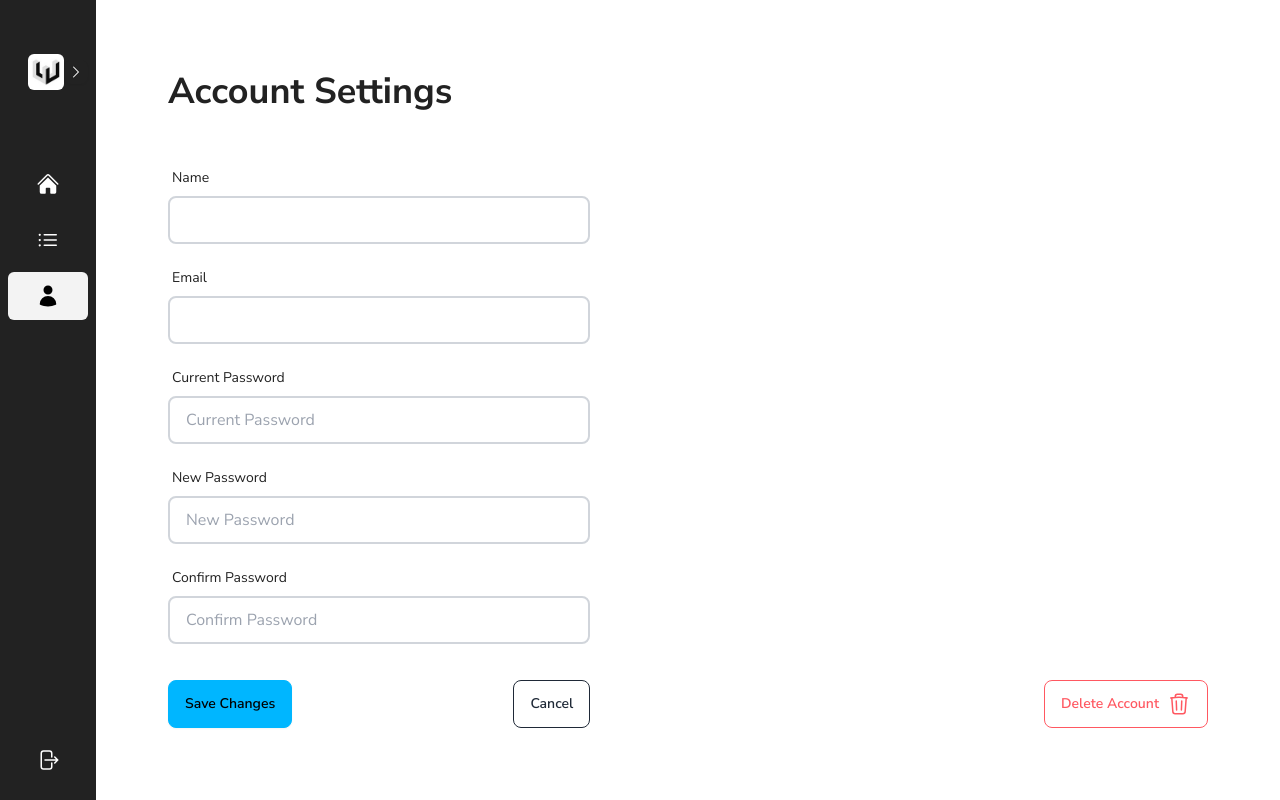
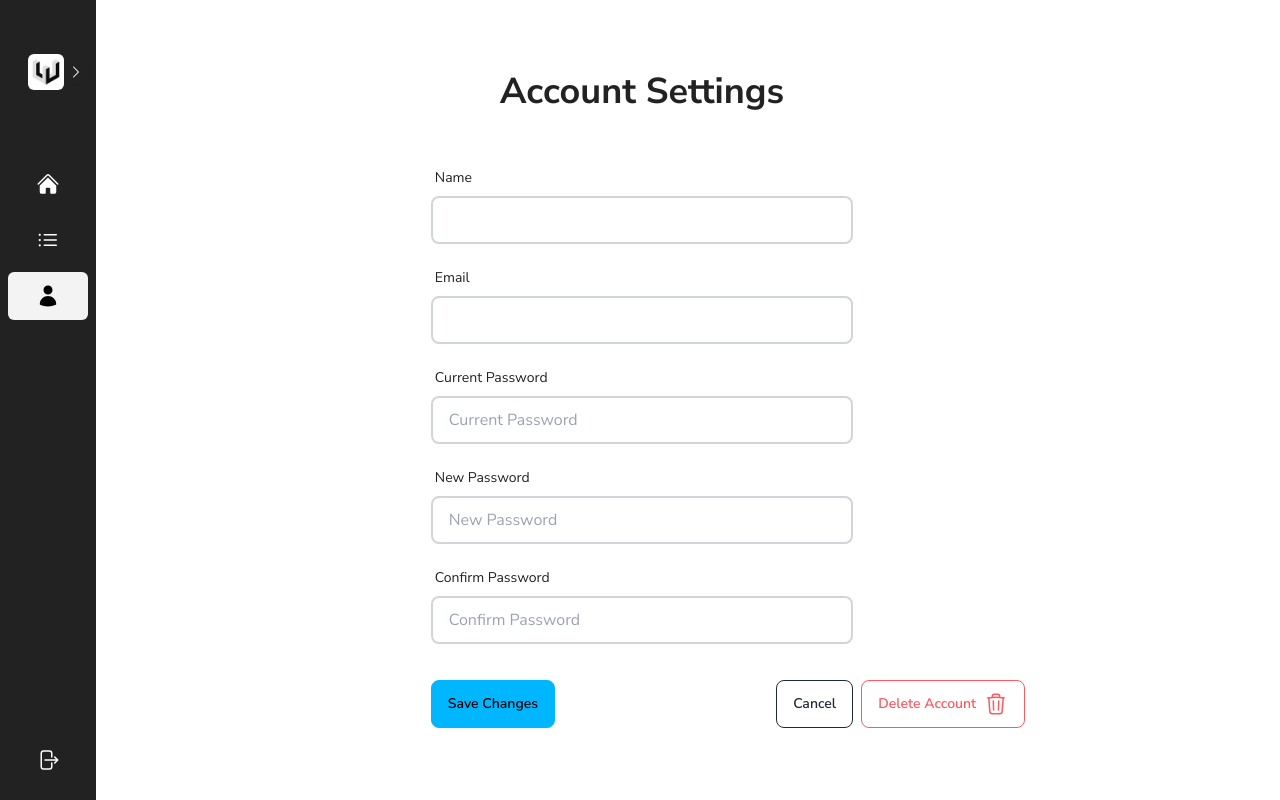
Before and after one commit to zachkfan/pathtoswe, a Next.js app: page /account in a window 1280 px wide. Built offline with nearby package versions, Linux system fonts and the light colour scheme; no server answers; a web font is replaced by a local one.

Commit message:
styled account page.

```diff
--- a/src/app/(dashboard-group)/account/page.tsx
+++ b/src/app/(dashboard-group)/account/page.tsx
@@ -38,11 +38,12 @@ export default async function Page() {
   }
 
   return (
-    <div className="p-6">
-      <h1 className="text-4xl text-black-gray font-bold mb-12">
+    <div className="p-6 flex flex-row justify-center items-end gap-2">
+      <div className="pl-20 flex flex-col items-center w-fit">
+        <h1 className="text-4xl text-black-gray font-bold mb-12 w-fit">
           Account Settings
         </h1>
-      <div className="flex flex-row justify-between items-end">
+        <div className="flex flex-row gap-4 items-end w-fit">
           <form className="flex flex-col gap-4 w-[33vw]">
             <label className="form-control w-full">
               <div className="label">
@@ -112,8 +113,9 @@ export default async function Page() {
               <input type="reset" value="Cancel" className="btn btn-outline" />
             </div>
           </form>
+        </div>
+      </div>
       <DeleteButton id={session?.user.id}></DeleteButton>
-      </div>
     </div>
   );
 }
```
Lines whose indentation alone changed are shown as unchanged.
